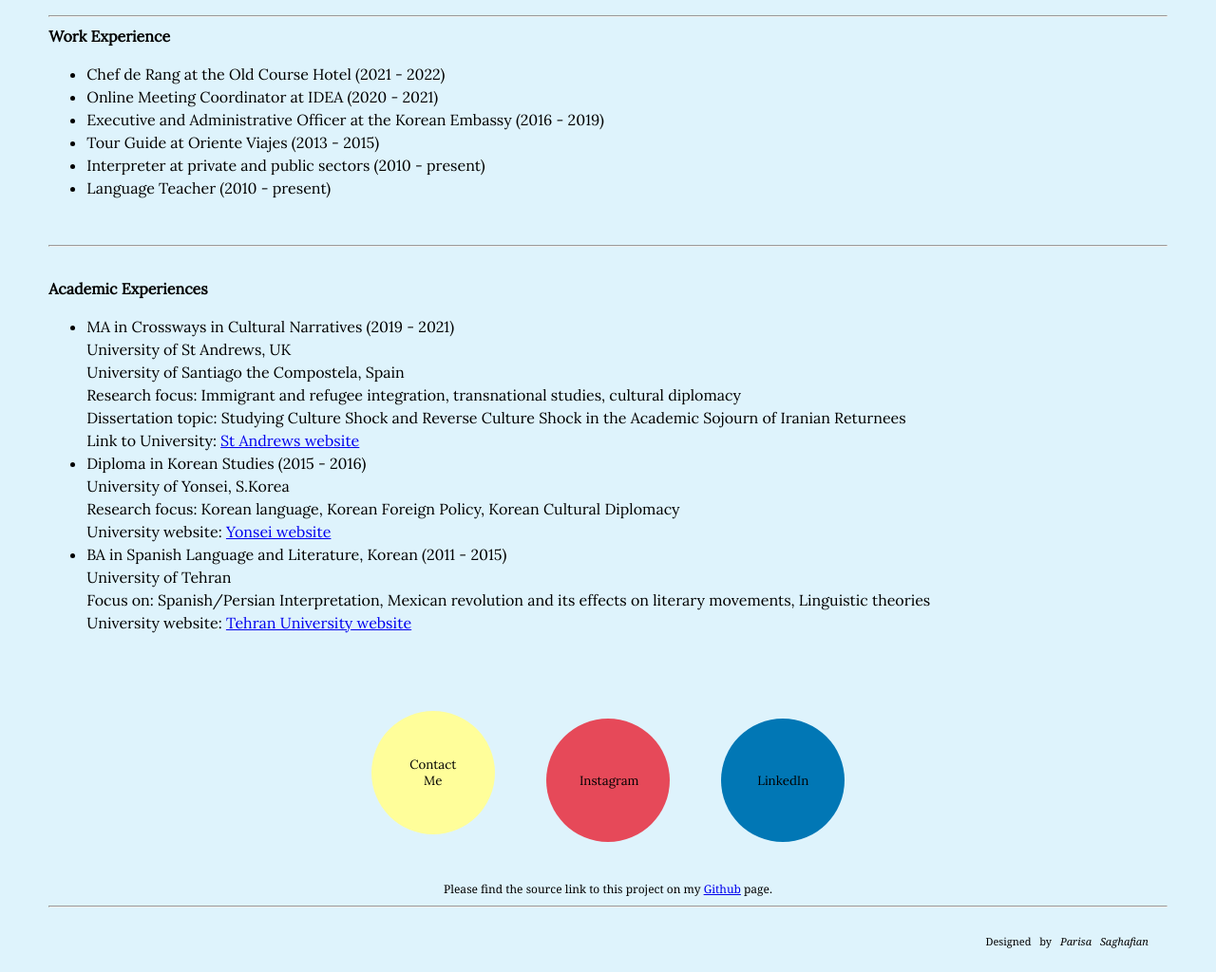
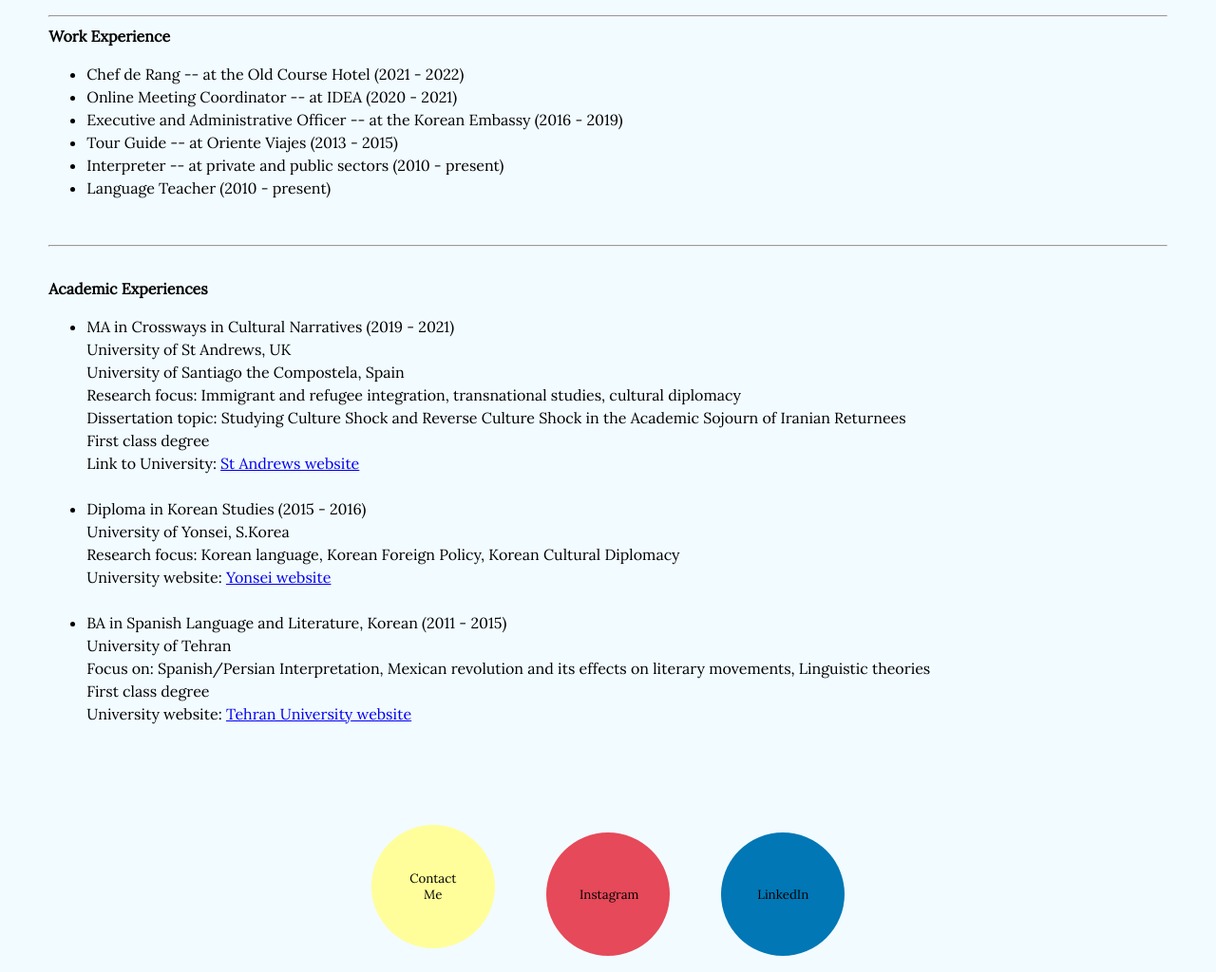
Before and after one commit to Parisistan/My_CV, a plain HTML site: page index.html in a window 1280 px wide. Shown: the part 359-1383 px from the top of the page at 95% size. Drawn offline with Linux system fonts and the light colour scheme.

Commit message:
Update index.html
design edit

```diff
--- a/index.html
+++ b/index.html
@@ -11,7 +11,7 @@
     <title>Paris's Personal Website </title>
     <style>
         body {
-            background-color: rgb(222, 243, 252);
+            background-color: rgb(242, 251, 255);
             margin-left: 4%;
             margin-right: 4%;
             font-family: 'Lora', serif;
@@ -140,11 +140,11 @@
     <div class="main_text">
         <strong>Work Experience</strong>
         <ul class="work">
-            <li>Chef de Rang at the Old Course Hotel (2021 - 2022)</li>
-            <li>Online Meeting Coordinator at IDEA (2020 - 2021)</li>
-            <li>Executive and Administrative Officer at the Korean Embassy (2016 - 2019)</li>
-            <li>Tour Guide at Oriente Viajes (2013 - 2015)</li>
-            <li>Interpreter at private and public sectors (2010 - present)</li>
+            <li>Chef de Rang -- at the Old Course Hotel (2021 - 2022)</li>
+            <li>Online Meeting Coordinator -- at IDEA (2020 - 2021)</li>
+            <li>Executive and Administrative Officer -- at the Korean Embassy (2016 - 2019)</li>
+            <li>Tour Guide -- at Oriente Viajes (2013 - 2015)</li>
+            <li>Interpreter -- at private and public sectors (2010 - present)</li>
             <li>Language Teacher (2010 - present)</li>
         </ul>
         <br>
@@ -152,16 +152,18 @@
         <strong>Academic Experiences</strong>
         <ul class="uni">
             <li>MA in Crossways in Cultural Narratives (2019 - 2021) <br> University of St Andrews, UK <br> University of Santiago the Compostela, Spain <br> Research focus: Immigrant and refugee integration, transnational studies, cultural diplomacy <br>Dissertation
-                topic: Studying Culture Shock and Reverse Culture Shock in the Academic Sojourn of Iranian Returnees <br> Link to University:
+                topic: Studying Culture Shock and Reverse Culture Shock in the Academic Sojourn of Iranian Returnees <br> First class degree <br> Link to University:
                 <a href="https://www.st-andrews.ac.uk" target="_blank"> St Andrews website </a>
             </li>
+            <br>
             <li>Diploma in Korean Studies (2015 - 2016) <br> University of Yonsei, S.Korea <br> Research focus: Korean language, Korean Foreign Policy, Korean Cultural Diplomacy <br> University website: <a href="https://www.yonsei.ac.kr/en_sc/index.jsp" target="_blank">Yonsei website</a>                </li>
-            <li>BA in Spanish Language and Literature, Korean (2011 - 2015) <br> University of Tehran <br> Focus on: Spanish/Persian Interpretation, Mexican revolution and its effects on literary movements, Linguistic theories <br> University website:
+            <br>
+            <li>BA in Spanish Language and Literature, Korean (2011 - 2015) <br> University of Tehran <br> Focus on: Spanish/Persian Interpretation, Mexican revolution and its effects on literary movements, Linguistic theories <br> First class degree <br>                University website:
                 <a href="https://ut.ac.ir/fa" target="_blank">Tehran University website</a>
             </li>
         </ul>
     </div>
-    <br>
+    <br> <br>
     <p class="theButtons">
         <button class="contact">Contact Me</button>
         <button class="instagram">Instagram</button>
```
